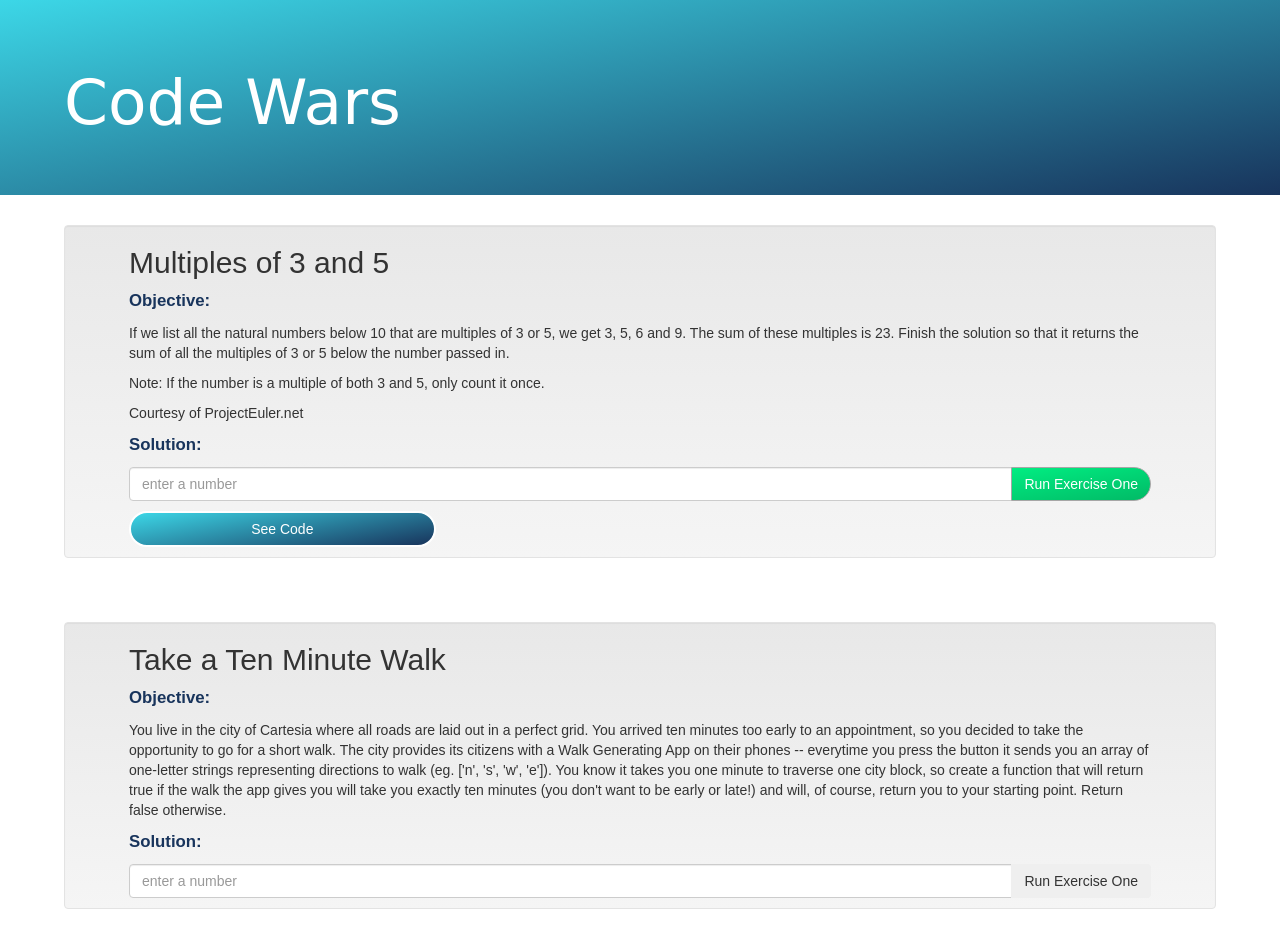
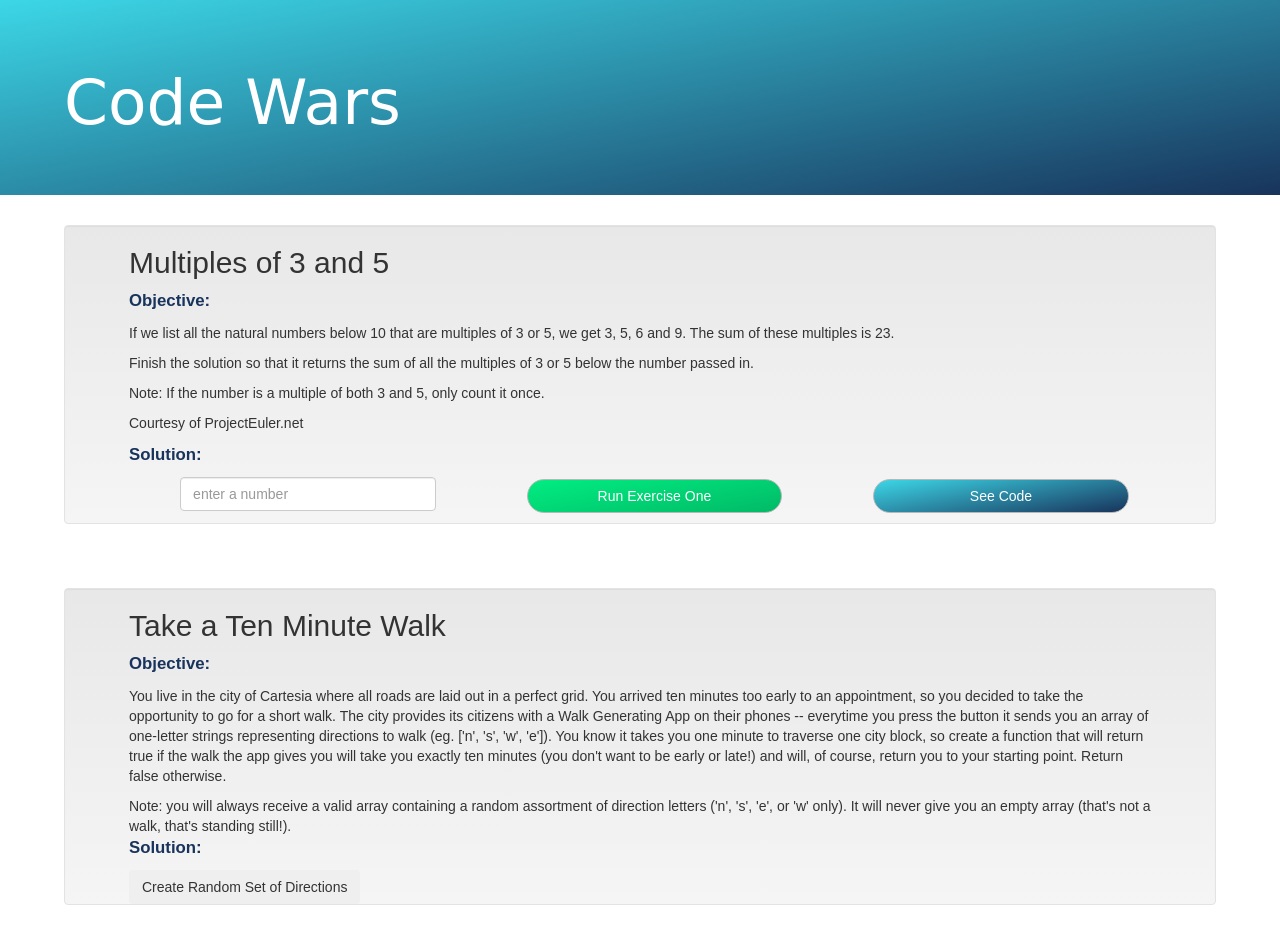
Before and after one commit to mkempinsky/CodeWars-JavaScript, a website: page app/index.html in a window 1280 px wide. Drawn offline with nearby package versions, Linux system fonts and the light colour scheme; files that its build step writes are made by us from their sources; a web font is replaced by a local one.

Commit message:
close to solving problem 2

```diff
--- a/app/custom.css
+++ b/app/custom.css
@@ -20,21 +20,31 @@
 	font-size: 1.2em;
 	color: #18345C;
 }
+
+.exOneInput{
+	width: 25%;
+	margin-left: 5%;
+}
 .seeCode-btn {
 	background: linear-gradient(-10deg, #18345C, #3CD7E7);
 	border-radius: 3em;
-	width: 30%;
-	border: 2px solid #fff;
+	border: 1px solid #b7b7b7;
 	color: #fff;
-	margin-bottom: 1%;
+	width: 25%;
+	margin-left: 10%;
 }
 .runFunction-btn {
 	background: linear-gradient(-10deg, #01BA66, #01ed82);
 	color: #fff;
-	border: 1px solid #a6a6a6 ;
+	border: 1px solid #b7b7b7;
 	border-radius: 3em;
+	width: 25%;
+	margin-left: 10%;
 }
 .solutionImages {
 	max-width: 100%;
 	max-height: 100vh;
 }
+.row {
+	display: inline-block;
+}
--- a/app/index.html
+++ b/app/index.html
@@ -26,11 +26,11 @@
 
 
 <!-- +++++++++++++++++++++++++++++++++++++ EXERCISE ONE ++++++++++++++++++++++++++++-->
-<div class="well">
+<div class="well container-fluid">
 	<h2>Multiples of 3 and 5</h2>
 	<p class="objSol">Objective:</p>
 	<p>If we list all the natural numbers below 10 that are multiples of 3 or 5, we get 3, 5, 6 and 9. The sum of these multiples is 23.
-
+	<p></p>
 	Finish the solution so that it returns the sum of all the multiples of 3 or 5 below the number passed in.
 	<p></p>
 	Note: If the number is a multiple of both 3 and 5, only count it once.
@@ -38,21 +38,12 @@
 	Courtesy of ProjectEuler.net</p>
 
 	<p class="objSol">Solution:</p>
-
-	<div class="">
-	    <div class="input-group">
-	      <input type="number" class="form-control" id="exOneNumber" placeholder="enter a number">
-	      <span class="input-group-btn">
-	        <button class="btn runFunction-btn" onclick="solution()" type="button">Run Exercise One <span class="glyphicons glyphicons-calculator"></span></button>
-	      </span>
-	    </div>
-  	</div>
+	  		<input type="number" class="row form-control exOneInput" id="exOneNumber" placeholder="enter a number">
+	    	<button class="row btn runFunction-btn" onclick="solution()" type="button">Run Exercise One </button>
+	      	<!-- Button trigger modal -->
+			<button type="button" class="row btn seeCode-btn" data-toggle="modal" data-target="#firstModal">See Code</button>
   	<p id="exerciseOneResult"></p>
 
-	<!-- Button trigger modal -->
-	<button type="button" class="btn seeCode-btn" data-toggle="modal" data-target="#firstModal">
-	 	See Code
-	</button>
 	<!-- Modal -->
 	<div class="modal fade" id="firstModal" tabindex="-1" role="dialog" aria-labelledby="myModalLabel">
 	  <div class="modal-dialog" role="document">
@@ -76,18 +67,16 @@
 	<h2>Take a Ten Minute Walk</h2>
 	<p class="objSol">Objective:</p>
 	<p>You live in the city of Cartesia where all roads are laid out in a perfect grid. You arrived ten minutes too early to an appointment, so you decided to take the opportunity to go for a short walk. The city provides its citizens with a Walk Generating App on their phones -- everytime you press the button it sends you an array of one-letter strings representing directions to walk (eg. ['n', 's', 'w', 'e']). You know it takes you one minute to traverse one city block, so create a function that will return true if the walk the app gives you will take you exactly ten minutes (you don't want to be early or late!) and will, of course, return you to your starting point. Return false otherwise.</p>
+	<p></p>
+	Note: you will always receive a valid array containing a random assortment of direction letters ('n', 's', 'e', or 'w' only). It will never give you an empty array (that's not a walk, that's standing still!).
 
 	<p class="objSol">Solution:</p>
 
 	<div class="">
-	    <div class="input-group">
-	      <input type="number" class="form-control" id="exOneNumber" placeholder="enter a number">
-	      <span class="input-group-btn">
-	        <button class="btn" onclick="solution()" type="button">Run Exercise One <span class="glyphicons glyphicons-calculator"></span></button>
-	      </span>
-	    </div>
+	        <button class="btn" onclick="isValidWalk()" type="button">Create Random Set of Directions</button>
+	</div>
   	</div>
-  	<p id="exerciseOneResult"></p>
+  	<p id="exerciseTwoResult"></p>
 
 </div>
 
--- a/app/main.js
+++ b/app/main.js
@@ -43,3 +43,56 @@
     return sum;
 
 }
+
+// FUNCTION FOR EXERCISE TWO
+function makeWalk(){
+    var walk = [];
+    var randomLength = Math.floor(Math.random() * 15) + 1;
+    console.log('random length = ' + randomLength);
+
+    for( var i= 0; i < randomLength; i++ ){
+      var j = Math.floor(Math.random() * 4) + 1;
+      console.log('j = ' + j);
+      if (j === 1){
+        walk.push('n');
+      } else if (j === 2){
+        walk.push('s');
+      } else if (j === 3){
+        walk.push('e');
+      } else if (j === 4){
+        walk.push('w');
+      }
+    }
+  console.log(walk);
+  return walk;
+}
+function isValidWalk(newWalk) {
+  var counter = 0;
+  var results = true;
+  if(newWalk.length !== 10){
+     results = false;
+      return results;
+    } else {
+    for(var k = 0; k < newWalk.length; k++ ){
+
+        if(newWalk[k] === 'n'){
+        counter++;
+          console.log(counter);
+        } else if(newWalk[k] === 's'){
+        counter--;
+          console.log(counter);
+        } else if(newWalk[k] === 'w'){
+        counter++;
+          console.log(counter);
+        } else if(newWalk[k] === 'e'){
+        counter--;
+          console.log(counter);
+        }
+    }
+  }
+  if(counter === 0){
+    console.log(counter);
+       return results;
+  }
+  console.log('if your random array of directions is ' + newWalk + 'the result is ' );
+}
```
